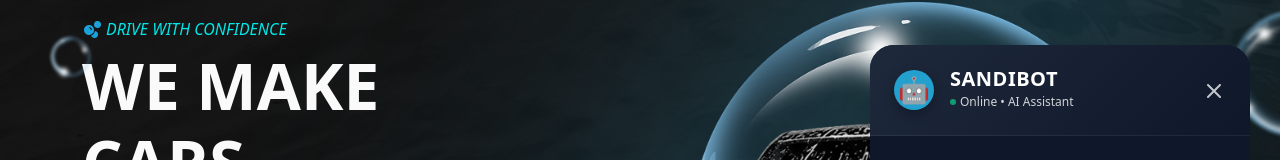
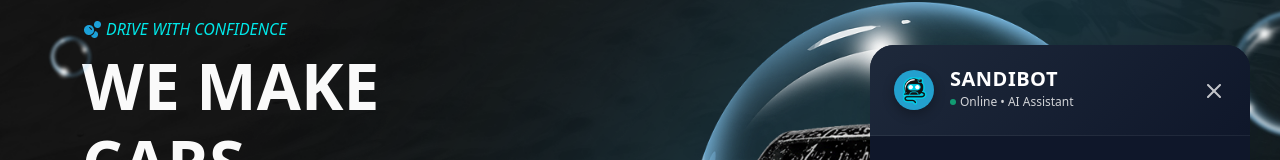
Before and after one commit to johnnmichael029/Sandigan-carwash-car-rental, a React (Vite) app in the folder frontend/: page / in a window 1280 px wide. Both pictures are taken after a click on the button 1220 px from the left and 740 px from the top of the page. Shown: the part 175-335 px from the top of the page. Built offline with nearby package versions, Linux system fonts and the light colour scheme; no server answers.

Commit message:
feat: add SandiBot AI assistant chat component

```diff
--- a/frontend/src/components/public/SandiBot.jsx
+++ b/frontend/src/components/public/SandiBot.jsx
@@ -1,6 +1,7 @@
 import React, { useState, useEffect, useRef } from 'react';
 import axios from 'axios';
-import { API_BASE } from '../../api/config';
+import { API_BASE } from '../../api/config'
+import sandibot from '../../assets/logo/sandibot-logo.png';
 
 const SandiBot = () => {
     const [isOpen, setIsOpen] = useState(false);
@@ -117,7 +118,8 @@ const SandiBot = () => {
                     <div className="text-white p-4 d-flex justify-content-between align-items-center" style={{ background: 'linear-gradient(135deg, #1e293b 0%, #0f172a 100%)', borderBottom: '1px solid rgba(255,255,255,0.05)' }}>
                         <div className="d-flex align-items-center gap-3">
                             <div className="rounded-circle d-flex align-items-center justify-content-center" style={{ width: '40px', height: '40px', boxShadow: '0 4px 12px rgba(0,0,0,0.3)', background: '#23A0CE' }}>
-                                <span style={{ fontSize: '1.6rem' }}>🤖</span>
+                                <img src={sandibot} alt="SandiBot" style={{ width: '100%', height: '100%', objectFit: 'cover', borderRadius: '50%' }} />
+
                             </div>
                             <div>
                                 <div className="fw-bold fs-5 mb-0" style={{ lineHeight: '1', letterSpacing: '0.5px' }}>SANDIBOT</div>
```
Also changed, not shown: frontend/src/assets/logo/sandibot-logo.png (added).
